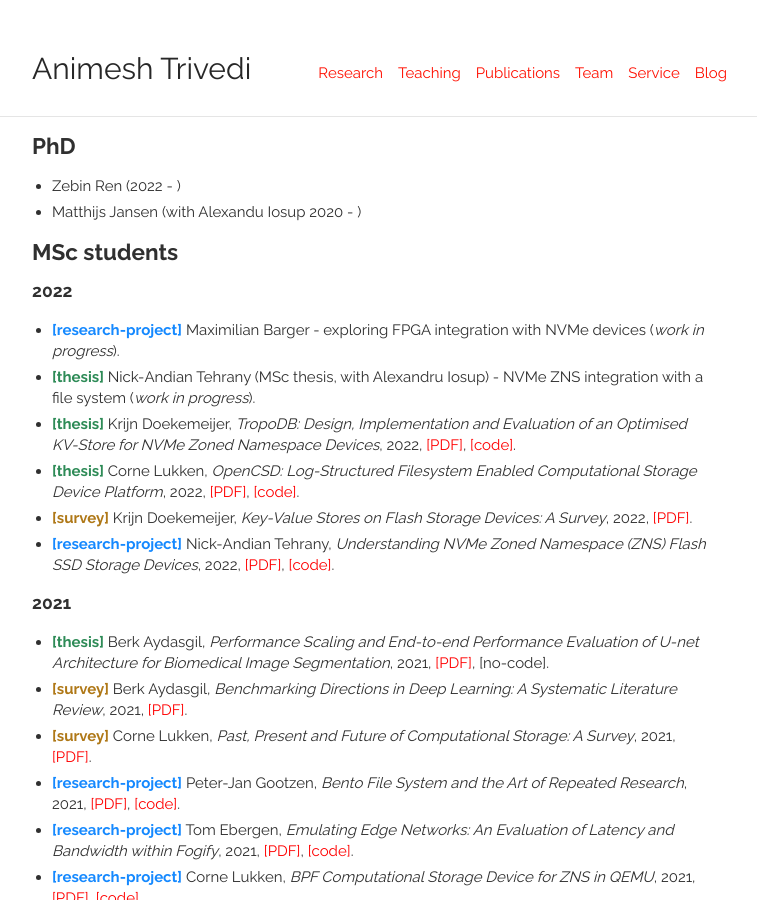
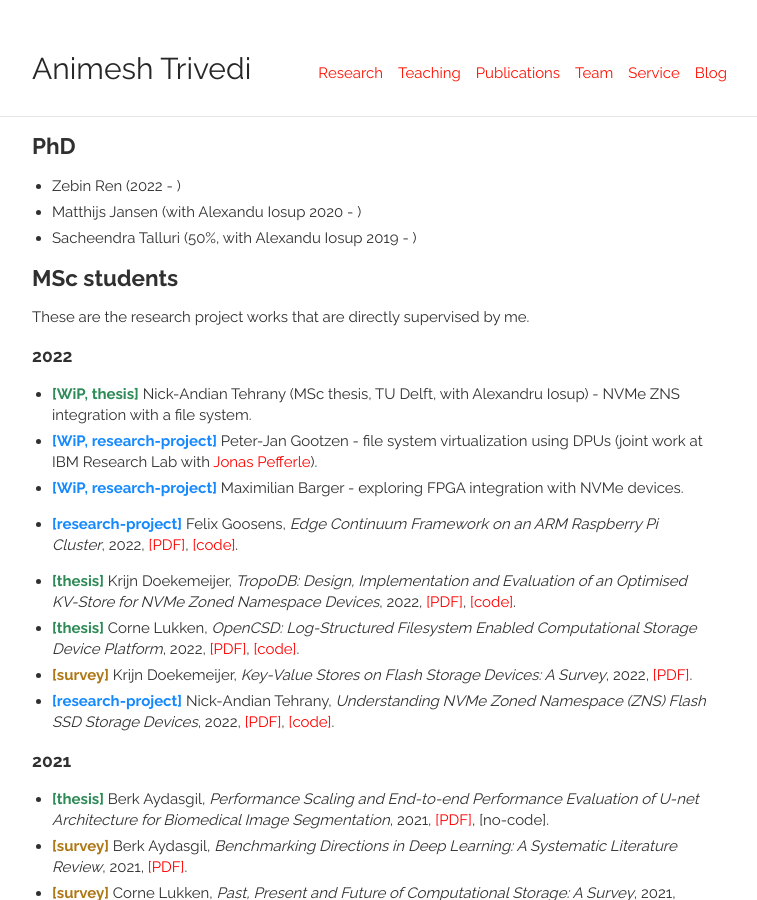
Before and after one commit to animeshtrivedi/animeshtrivedi.github.io, a Jekyll site: the page built from team.md, in a window 1280 px wide and 900 px high. Shown: the whole window, without its empty margins (258-1015 px from the left). Built offline with Jekyll 4.4.1, drawn with Linux system fonts in a browser that asks for light colours.

```diff
--- a/team.md
+++ b/team.md
@@ -8,11 +8,17 @@ permalink: /team/
 ## PhD
   * Zebin Ren (2022 - )
   * Matthijs Jansen (with Alexandu Iosup 2020 - )
+  * Sacheendra Talluri (50%, with Alexandu Iosup 2019 - )
 
 ## MSc students
+These are the research project works that are directly supervised by me.
+
 ### 2022
-  * <span style="color:#1589FF;font-weight:bold">[research-project]</span> Maximilian Barger - exploring FPGA integration with NVMe devices (*work in progress*).
-  * <span style="color:#2E8B57;font-weight:bold">[thesis]</span> Nick-Andian Tehrany (MSc thesis, with Alexandru Iosup) - NVMe ZNS integration with a file system (*work in progress*).
+  * <span style="color:#2E8B57;font-weight:bold">[WiP, thesis]</span> Nick-Andian Tehrany (MSc thesis, TU Delft, with Alexandru Iosup) - NVMe ZNS integration with a file system.
+  * <span style="color:#1589FF;font-weight:bold">[WiP, research-project]</span> Peter-Jan Gootzen - file system virtualization using DPUs (joint work at IBM Research Lab with <a href="https://researcher.watson.ibm.com/researcher/view.php?person=zurich-JPF" target="_blank" rel="noopener noreferrer" style="color:red;">Jonas Pefferle</a>).
+  * <span style="color:#1589FF;font-weight:bold">[WiP, research-project]</span> Maximilian Barger - exploring FPGA integration with NVMe devices.
+  * <span style="color:#1589FF;font-weight:bold">[research-project]</span> Felix Goosens, *Edge Continuum Framework on an ARM Raspberry Pi Cluster*, 2022, <a href="https://drive.google.com/file/d/1PeE7XQARWov768TOlWY6k-I-7UnH6MOI/view?usp=sharing" target="_blank" rel="noopener noreferrer" style="color:red;">[PDF]</a>, <a href="https://github.com/Felix-Goosens/Continuum_on_ARM" target="_blank" rel="noopener noreferrer" style="color:red;">[code]</a>.
+
   * <span style="color:#2E8B57;font-weight:bold">[thesis]</span> Krijn Doekemeijer, *TropoDB: Design, Implementation and Evaluation of an Optimised KV-Store for NVMe Zoned Namespace Devices*, 2022, <a href="https://drive.google.com/file/d/1dh2Tvmap7uKWZbuaUoYZ9dN9fgHwNv5h/view?usp=sharing" target="_blank" rel="noopener noreferrer" style="color:red;">[PDF]</a>, <a href="https://github.com/Krien/TropoDB" target="_blank" rel="noopener noreferrer" style="color:red;">[code]</a>.
   * <span style="color:#2E8B57;font-weight:bold">[thesis]</span> Corne Lukken, *OpenCSD: Log-Structured Filesystem Enabled Computational Storage Device Platform*, 2022, <a href="https://drive.google.com/file/d/1hvZ1OmhFOMxcQIiHhyq7OGtz3hTlJ03m/view?usp=sharing" target="_blank" rel="noopener noreferrer" style="color:red;">[PDF]</a>, <a href="https://github.com/Dantali0n/qemu-csd" target="_blank" rel="noopener noreferrer" style="color:red;">[code]</a>.
   * <span style="color:#AF7817;font-weight:bold">[survey]</span> Krijn Doekemeijer, *Key-Value Stores on Flash Storage Devices: A Survey*, 2022, <a href="https://drive.google.com/file/d/11M6GFyJvWWPWUnBapWDmKAiiTTI7fg_g/view?usp=sharing" target="_blank" rel="noopener noreferrer" style="color:red;">[PDF]</a>.
```
Also changed, not shown: publications.md (+4 -2 lines), 2 other files.
